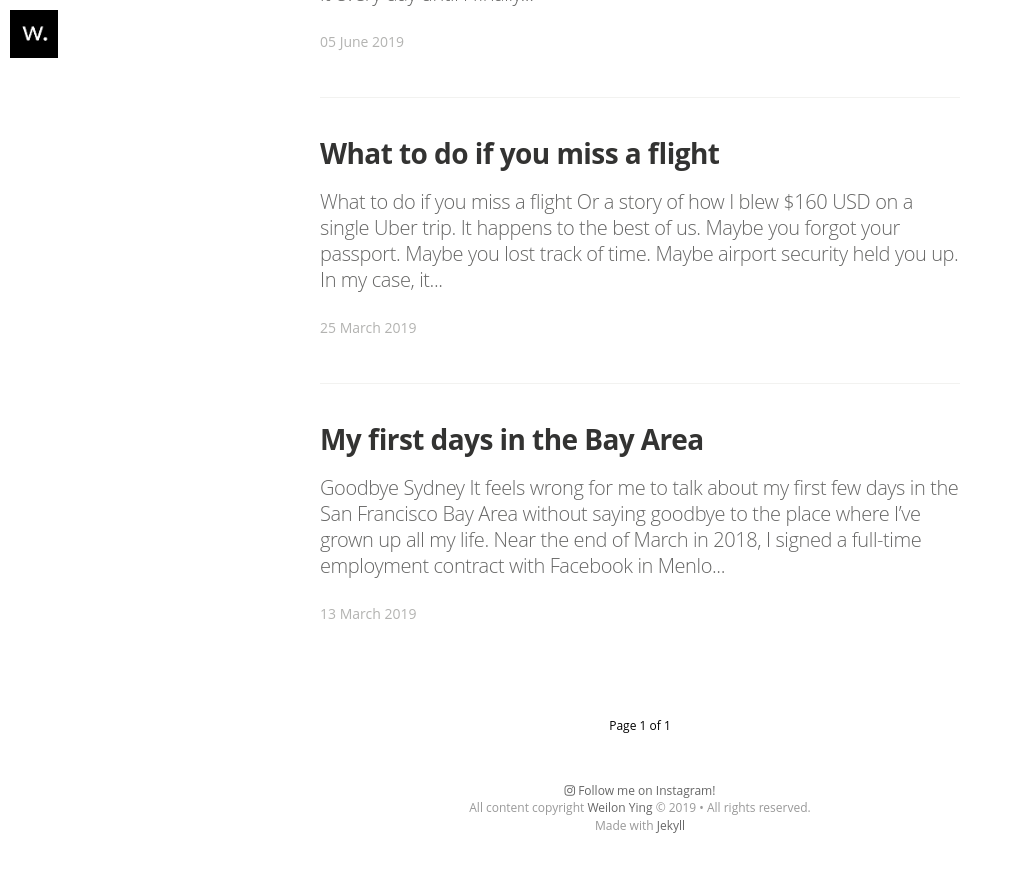
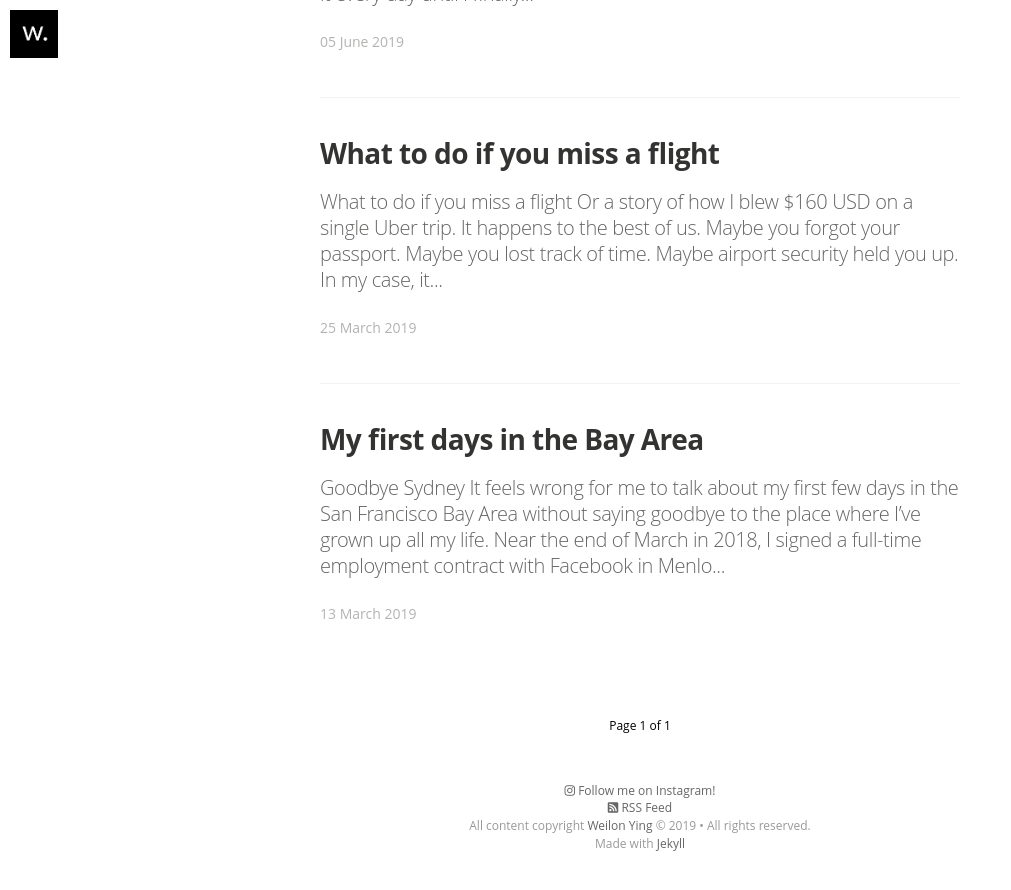
Before and after one commit to WeilonYing/weilonying.github.io, a Jekyll site: the page built from index.html, in a window 1280 px wide and 900 px high, scrolled down 1501 px. Shown: the top 890 px of the window, without its empty margins (0-1011 px from the left). Built offline with Jekyll 4.4.1, drawn with Linux system fonts in a browser that asks for light colours; nearby versions of some CDN libraries; some web fonts are replaced; the list of posts is cut into pages by our own code.

Commit message:
Add RSS feed

```diff
--- a/_config.yml
+++ b/_config.yml
@@ -28,6 +28,7 @@ baseurl: ""
 #used to display twitter cards
 twitter_handle: ''
 instagram_url: 'https://instagram.com/weilonying'
+feed: '/feed.xml'
 
 #fill in disqus shortname to use disqus
 #disqus: disqus-shortname
--- a/_includes/footer.html
+++ b/_includes/footer.html
@@ -2,6 +2,8 @@
 
 <footer class="site-footer">
   <a class="subscribe" href="{{ site.instagram_url }}"> <span class="tooltip"> <i class="fab fa-instagram"></i> Follow me on Instagram!</span></a>
+  <br>
+  <a class="subscribe" href="{{ site.baseurl }}{{ site.feed }}"> <i class="fa fa-rss-square"></i><span class="tooltip"> RSS Feed</span></a>
     <div class="inner">
          <section class="copyright">All content copyright <a href="mailto:{{ site.email}}">{{ site.name }}</a> &copy; {{ site.time | date: '%Y' }} &bull; All rights reserved.</section>
          <section class="poweredby">Made with <a href="http://jekyllrb.com"> Jekyll</a></section>
```
